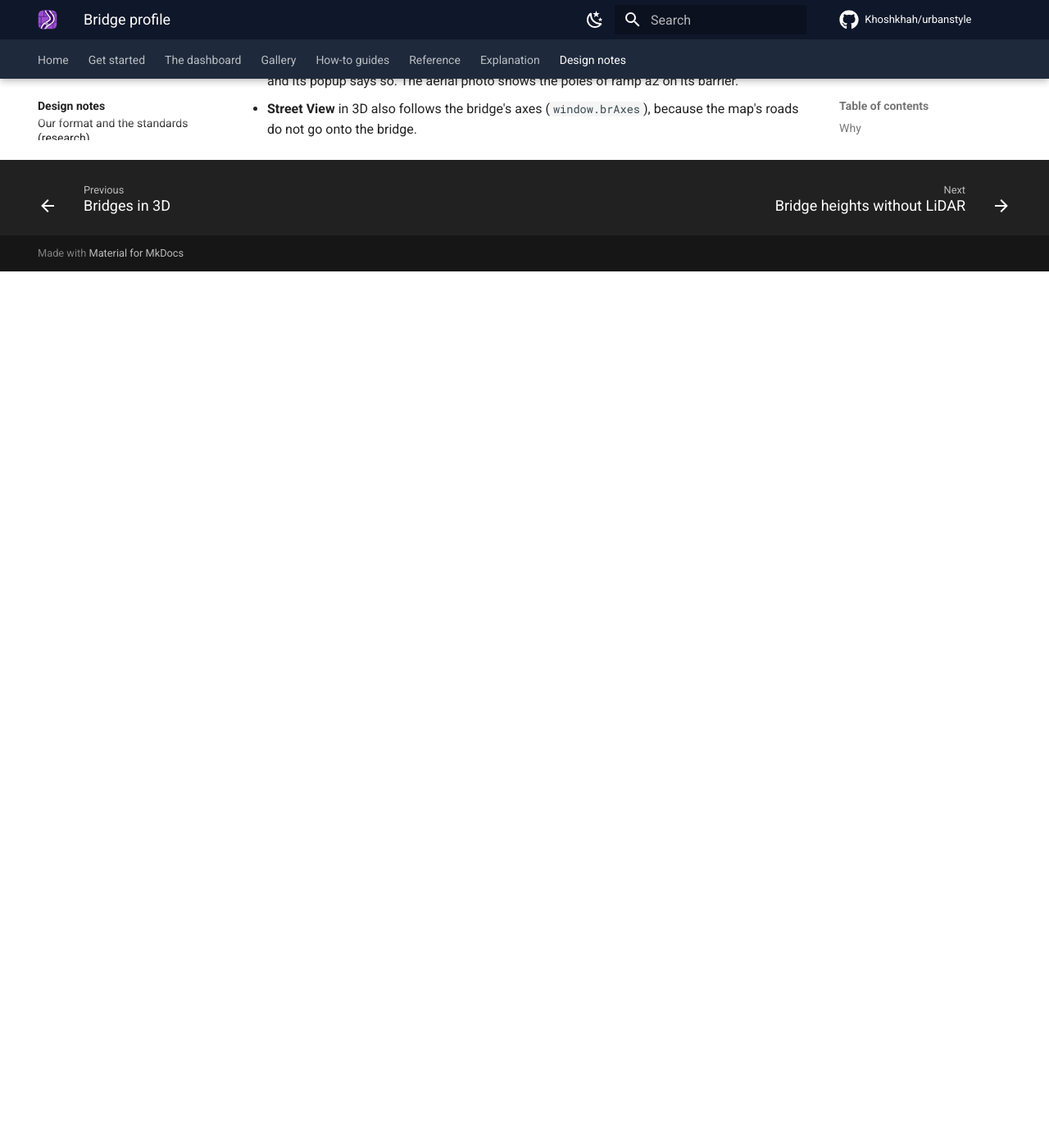
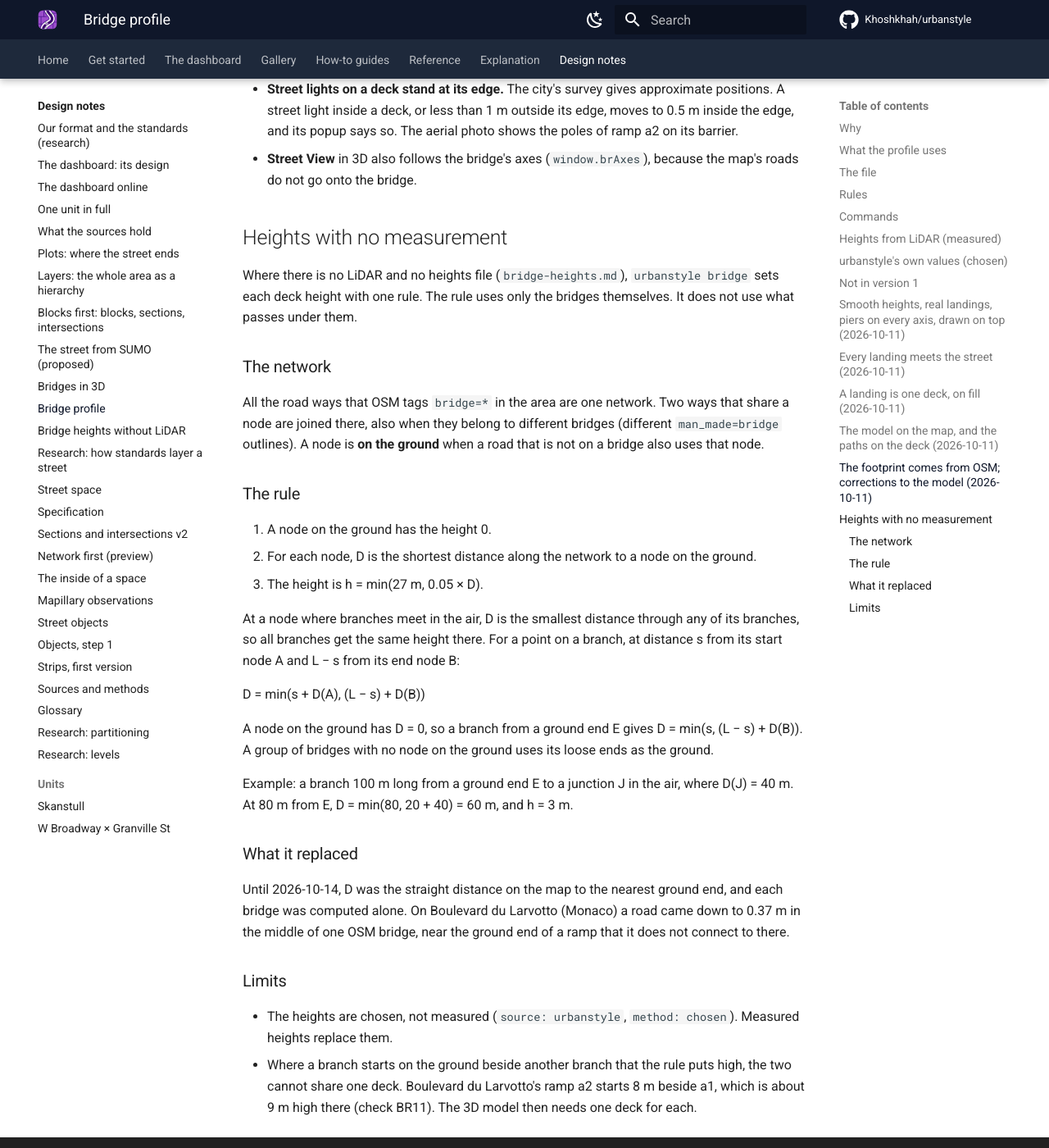
Before and after one commit to Khoshkhah/urbanstyle, an MkDocs documentation site: the page built from docs/design/bridge-profile.md, in a window 1280 px wide and 1400 px high, scrolled down 8642 px. Shown: the whole window at 82% size. Built offline with MkDocs 1.6.1 and Material for MkDocs 9.7.7, drawn with Linux system fonts in a browser that asks for light colours; comment, search, counter and statistics services are not loaded; before the commit the page ends 8973 px from its top, so only the background shows below that; some of the changed text lies outside the part shown.

Commit message:
Docs: the bridge height rule with no measurement (one network of all bridges, along the roads)
Co-Authored-By: Claude Opus 5.5 <noreply@anthropic.com>

```diff
--- a/docs/design/bridge-profile.md
+++ b/docs/design/bridge-profile.md
@@ -164,7 +164,7 @@ No source gives these values yet (`bridge_profile.py`). Each one is in the profi
 
 | value | | rule |
 |---|---|---|
-| the deck's height | 5 % up from the nearest point where a road on the bridge meets a ground road, 27 m at most | `GRADE`, `TOP_M` |
+| the deck's height | 5 % up from the nearest point where a road on a bridge meets a ground road, measured along the bridge roads of the whole area; 27 m at most (see "Heights with no measurement" below) | `GRADE`, `TOP_M` |
 | deck and girders | 1.8 m thick | `DECK_M` |
 | parapet | 1.1 m | `RAIL_M` |
 | a pier | every 50 m along the longest axis, where the deck is 3 m or more above the ground, 1.5 m thick | `PIER_M`, `PIER_MIN_M`, `PIER_W` |
@@ -274,3 +274,43 @@ The end of a2 had three more faults:
   less than 1 m outside its edge, moves to 0.5 m inside the edge, and its popup says so. The aerial photo shows the poles of ramp
   a2 on its barrier.
 - **Street View** in 3D also follows the bridge's axes (`window.brAxes`), because the map's roads do not go onto the bridge.
+
+## Heights with no measurement
+
+Where there is no LiDAR and no heights file (`bridge-heights.md`), `urbanstyle bridge` sets each deck height with one rule. The rule
+uses only the bridges themselves. It does not use what passes under them.
+
+### The network
+
+All the road ways that OSM tags `bridge=*` in the area are one network. Two ways that share a node are joined there, also when they
+belong to different bridges (different `man_made=bridge` outlines). A node is **on the ground** when a road that is not on a bridge
+also uses that node.
+
+### The rule
+
+1. A node on the ground has the height 0.
+2. For each node, D is the shortest distance along the network to a node on the ground.
+3. The height is h = min(27 m, 0.05 × D).
+
+At a node where branches meet in the air, D is the smallest distance through any of its branches, so all branches get the same height
+there. For a point on a branch, at distance s from its start node A and L − s from its end node B:
+
+D = min(s + D(A), (L − s) + D(B))
+
+A node on the ground has D = 0, so a branch from a ground end E gives D = min(s, (L − s) + D(B)). A group of bridges with no node on
+the ground uses its loose ends as the ground.
+
+Example: a branch 100 m long from a ground end E to a junction J in the air, where D(J) = 40 m. At 80 m from E,
+D = min(80, 20 + 40) = 60 m, and h = 3 m.
+
+### What it replaced
+
+Until 2026-10-14, D was the straight distance on the map to the nearest ground end, and each bridge was computed alone. On Boulevard
+du Larvotto (Monaco) a road came down to 0.37 m in the middle of one OSM bridge, near the ground end of a ramp that it does not
+connect to there.
+
+### Limits
+
+- The heights are chosen, not measured (`source: urbanstyle`, `method: chosen`). Measured heights replace them.
+- Where a branch starts on the ground beside another branch that the rule puts high, the two cannot share one deck. Boulevard du
+  Larvotto's ramp a2 starts 8 m beside a1, which is about 9 m high there (check BR11). The 3D model then needs one deck for each.
```
